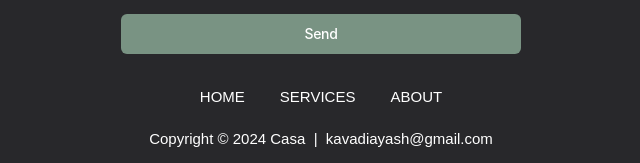
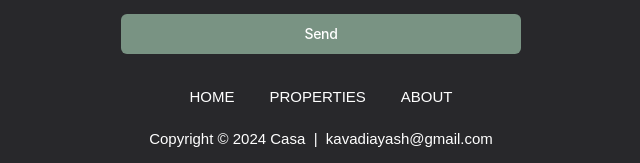
Before and after one commit to gvsaravanan/casa, a React (Create React App) app: page /casa/contact in a window 1280 px wide. Shown: the part 1733-1896 px from the top of the page, without its empty margins (319-959 px from the left). Built offline with nearby package versions, Linux system fonts and the light colour scheme.

Commit message:
Fix footer

```diff
--- a/src/components/Footer/Footer.js
+++ b/src/components/Footer/Footer.js
@@ -14,17 +14,17 @@ function Footer() {
                             <div className={style["navigate"]}>
                                 <ul className={style["nav"]}>
                                     <li className={style["link"]}>
-                                        <Link to="/" className="nav-link" id="home">
+                                        <Link to="/casa" className="nav-link" id="home">
                                             HOME
                                         </Link>
                                     </li>
                                     <li className={style["link"]}>
-                                        <Link to="/services" className="nav-link" id="services">
-                                            SERVICES
+                                        <Link to="/casa/properties" className="nav-link" id="services">
+                                            PROPERTIES
                                         </Link>
                                     </li>
                                     <li className={style["link"]}>
-                                        <Link to="/about" className="nav-link" id="about">
+                                        <Link to="/casa/about" className="nav-link" id="about">
                                             ABOUT
                                         </Link>
                                     </li>
--- a/src/components/pages/Home/Home.js
+++ b/src/components/pages/Home/Home.js
@@ -61,7 +61,7 @@ function Home() {
             </div>
             <div>
               <button className={style["about-us-button"]}>
-                <Link to="/about" id="about">
+                <Link to="/casa/about" id="about">
                   About &rarr;
                 </Link>
               </button>
@@ -91,7 +91,7 @@ function Home() {
         </div>
         <div>
           <button className={style["about-us-button"]}>
-            <Link to="/properties" id="about">
+            <Link to="/casa/properties" id="about">
               More &rarr;
             </Link>
           </button>
```
